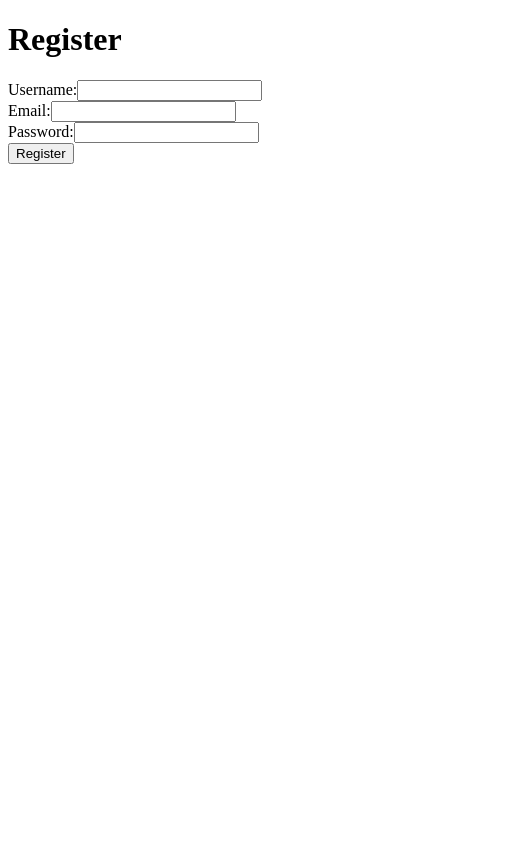
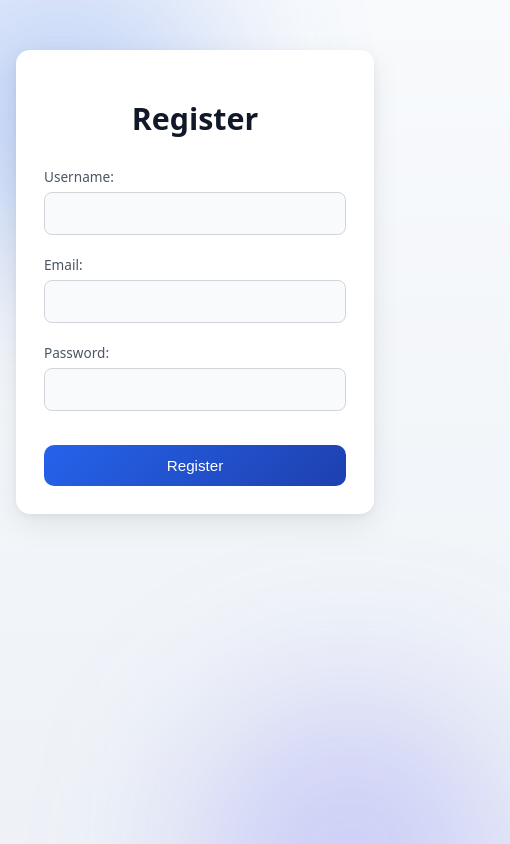
Before and after one commit to Xenohhhh/MERN_Blog-Project, a React app in the folder frontend/: page /register in a window 390 px wide. Shown: the top 844 px of the page, 510 px wide, since content can reach past the window. Built offline with nearby package versions, Linux system fonts and the light colour scheme; the HTML template or start-up script is replaced by a standard one.

Commit message:
feat: add CSS styles for layout, form, buttons, and profile page; update profile component for loading state

```diff
--- a/frontend/src/App.css
+++ b/frontend/src/App.css
@@ -0,0 +1,169 @@
+/* ===================== Base ===================== */
+* {
+  box-sizing: border-box;
+}
+
+html,
+body {
+  height: 100%;
+}
+
+body {
+  margin: 0;
+  font-family: system-ui, -apple-system, BlinkMacSystemFont, "Segoe UI",
+    Roboto, Ubuntu, sans-serif;
+  color: #1f2937;
+
+  /* IMPORTANT FIX */
+  min-height: 100vh;
+
+  background: linear-gradient(180deg, #f8fafc, #eef2f7);
+  position: relative;
+  overflow-x: hidden;
+}
+
+/* Background decorative blobs */
+body::before,
+body::after {
+  content: "";
+  position: absolute;
+  width: 320px;
+  height: 320px;
+  border-radius: 50%;
+  filter: blur(80px);
+  z-index: -1;
+}
+
+body::before {
+  top: -100px;
+  left: -100px;
+  background: rgba(37, 99, 235, 0.25);
+}
+
+body::after {
+  bottom: -120px;
+  right: -120px;
+  background: rgba(99, 102, 241, 0.25);
+}
+
+/* ===================== Layout ===================== */
+.container {
+  max-width: 420px;
+  margin: 90px auto;
+  padding: 36px;
+  background: #ffffff;
+  border-radius: 14px;
+  box-shadow:
+    0 10px 30px rgba(0, 0, 0, 0.08),
+    0 2px 6px rgba(0, 0, 0, 0.05);
+}
+
+/* ===================== Headings ===================== */
+h1 {
+  text-align: center;
+  margin-bottom: 28px;
+  font-size: 1.9rem;
+  font-weight: 600;
+  color: #111827;
+}
+
+/* ===================== Form ===================== */
+.form-group {
+  margin-bottom: 20px;
+}
+
+label {
+  display: block;
+  margin-bottom: 6px;
+  font-size: 0.85rem;
+  font-weight: 500;
+  color: #4b5563;
+}
+
+input {
+  width: 100%;
+  padding: 12px 14px;
+  font-size: 0.95rem;
+  border-radius: 8px;
+  border: 1px solid #d1d5db;
+  background-color: #f9fafb;
+  transition: all 0.2s ease;
+}
+
+input:focus {
+  outline: none;
+  border-color: #2563eb;
+  background-color: #ffffff;
+  box-shadow: 0 0 0 3px rgba(37, 99, 235, 0.15);
+}
+
+/* ===================== Buttons ===================== */
+button {
+  width: 100%;
+  margin-top: 14px;
+  padding: 12px;
+  border: none;
+  border-radius: 10px;
+  background: linear-gradient(135deg, #2563eb, #1e40af);
+  color: #ffffff;
+  font-size: 0.95rem;
+  font-weight: 500;
+  cursor: pointer;
+  transition: transform 0.05s ease, box-shadow 0.2s ease;
+}
+
+button:hover {
+  box-shadow: 0 8px 18px rgba(37, 99, 235, 0.35);
+}
+
+button:active {
+  transform: scale(0.98);
+}
+
+button:disabled {
+  background: #9ca3af;
+  cursor: not-allowed;
+}
+
+/* ===================== Errors ===================== */
+.text-danger {
+  margin-top: 14px;
+  font-size: 0.9rem;
+  color: #dc2626;
+  text-align: center;
+}
+
+/* ===================== Profile ===================== */
+.profile-box {
+  margin-top: 10px;
+}
+
+.profile-item {
+  display: flex;
+  justify-content: space-between;
+  padding: 12px 14px;
+  margin-bottom: 12px;
+  background: #f9fafb;
+  border-radius: 8px;
+  font-size: 0.95rem;
+}
+
+.profile-item span {
+  font-weight: 600;
+  color: #111827;
+}
+
+/* ===================== Loading ===================== */
+.loading {
+  text-align: center;
+  font-size: 1rem;
+  color: #6b7280;
+}
+
+/* ===================== Responsive ===================== */
+@media (max-width: 480px) {
+  .container {
+    margin: 50px 16px;
+    padding: 28px;
+  }
+}
--- a/frontend/src/App.jsx
+++ b/frontend/src/App.jsx
@@ -1,4 +1,5 @@
 import { Routes, Route } from "react-router-dom"
+import "./App.css";
 import Login from "./pages/login"
 import Register from "./pages/register"
 import Profile from "./pages/profile"
--- a/frontend/src/pages/profile.jsx
+++ b/frontend/src/pages/profile.jsx
@@ -24,11 +24,19 @@ const Profile = () => {
     if (!user) return <p>Loading...</p>
 
     return (
-    <div>
+        <div className="container">
             <h1>Profile</h1>
-      <p><b>Username:</b> {user.username}</p>
-      <p><b>Email:</b> {user.email}</p>
+
+            <div className="profile-box">
+                <div className="profile-item">
+                    <span>Username:</span> {user.username}
                 </div>
+                <div className="profile-item">
+                    <span>Email:</span> {user.email}
+                </div>
+            </div>
+        </div>
+
     )
 }
 
```
Lines whose indentation alone changed are shown as unchanged.
